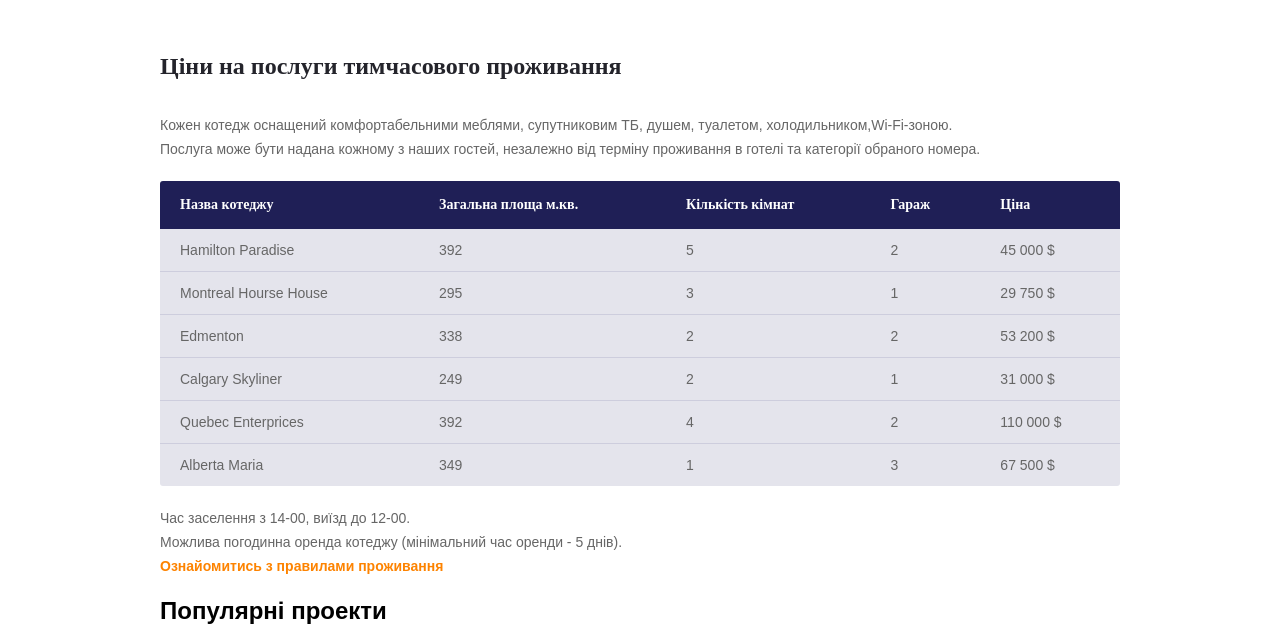
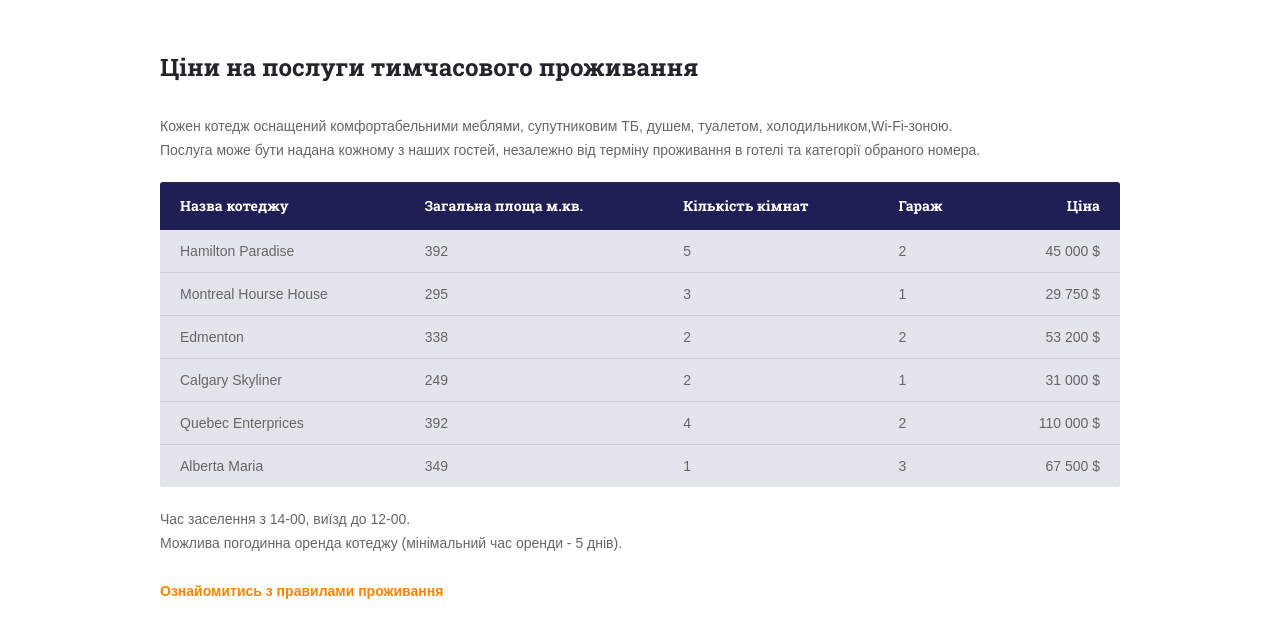
Before and after one commit to lubahubba/hata, a plain HTML site: page price.html in a window 1280 px wide. Shown: the part 178-804 px from the top of the page. Drawn offline with Linux system fonts and the light colour scheme.

Commit message:
maje vse

```diff
--- a/css/style.css
+++ b/css/style.css
@@ -1,6 +1,24 @@
+@font-face {
+    font-family: 'Roboto Slab';
+    src: url('../fonts/RobotoSlab-Bold.woff2') format('woff2'),
+        url('../fonts/RobotoSlab-Bold.woff') format('woff');
+    font-weight: bold;
+    font-style: normal;
+    font-display: swap;
+}
+
+@font-face {
+    font-family: 'Roboto Slab';
+    src: url('../fonts/RobotoSlab-Regular.woff2') format('woff2'),
+        url('../fonts/RobotoSlab-Regular.woff') format('woff');
+    font-weight: normal;
+    font-style: normal;
+    font-display: swap;
+}
+
 body {
     margin: 0;
-    font-family: "Arial";
+    font-family: "Arial", serif;
 }
 
 .wrapper {
@@ -20,6 +38,11 @@ body {
     width: 22.5%;
     min-width: 219px;
     box-sizing: border-box;
+}
+
+header {
+    border-radius: 0;
+    border-bottom: 1px solid #cdcddd;
 }
 
 .header {
@@ -198,14 +221,15 @@ a.tel:before {
 }
 
 .img p {
-    margin: 5px 0;
+    margin: 5px;
 }
 
 .title {
     font-size: 30px;
     letter-spacing: 2px;
     line-height: 24px;
-    font-weight: 700px;
+    color: #fff;
+    font-weight: 700;
     font-family: "Roboto Slab";
 }
 
@@ -242,6 +266,7 @@ p.price {
     justify-content: space-between;
     padding: 37px 0;
 }
+
 .main-pace {
     padding: 37px 0;
 }
@@ -254,8 +279,10 @@ p.price {
 }
 
 .discription {
-    max-width: 940px;
-
+    max-width: 960px;
+    padding-bottom: 34px;
+    border-radius: 0;
+    border-bottom: 1px solid #cdcddd;
 }
 
 .content h1 {
@@ -263,6 +290,7 @@ p.price {
     line-height: 24px;
     color: #24242b;
     font-weight: 700;
+    font-family: "Roboto Slab";
 }
 
 .discription h1 {
@@ -282,9 +310,9 @@ p.price {
 }
 
 .content p {
+    color: #666;
     font-size: 14px;
     line-height: 24px;
-    color: #666;
 }
 
 table {
@@ -296,7 +324,7 @@ table {
 
 }
 
-thead th {
+th {
     padding: 12px 20px;
     color: #fff;
     font-weight: 700;
@@ -313,6 +341,11 @@ th:last-child {
     border-radius: 0 3px 0 0;
 }
 
+th:last-child,
+td:last-child {
+    text-align: right;
+}
+
 tbody {
     border-radius: 3px;
     background-color: #e4e4ec;
@@ -322,10 +355,17 @@ tbody tr:not(:last-child) {
     border-bottom: 1px solid #cdcddd;
 }
 
+tr {
+    color: #666;
+    font-size: 14px;
+    line-height: 24px;
+}
+
 td {
     padding: 9px 20px;
-    color: #666;
+
 }
+
 
 .discription a {
     font-size: 14px;
@@ -355,8 +395,26 @@ td {
 tr:last-child>td:first-child {
     border-radius: 0 0 0 3px;
 }
+
 tr:last-child>td:last-child {
     border-radius: 0 0 3px 0;
+}
+
+tr:hover {
+    color: #fff;
+    background-color: #fd8300;
+}
+
+.more{
+    padding-top: 24px;
+}
+
+section h2 {
+    font-size: 24px;
+    line-height: 24px;
+    color: #24242b;
+    font-weight: 700;
+    font-family: "Roboto Slab";
 }
 
 .figure h3 {
@@ -404,7 +462,7 @@ tr:last-child>td:last-child {
     margin: 0;
     padding: 13px 16px;
     background-color: #1f1f56;
-   border-radius: 3px 3px 0 0;
+    border-radius: 3px 3px 0 0;
     font-size: 16px;
     line-height: 24px;
     color: #ffffff;
@@ -460,7 +518,7 @@ tr:last-child>td:last-child {
     transition: transform .3s ease;
 }
 
-.menu>li>a:hover:before {
+.menu>li:hover>a:before {
     border-bottom: 2px solid #fff;
     border-right: 2px solid #fff;
     transform: rotate(45deg);
@@ -482,13 +540,15 @@ tr:last-child>td:last-child {
 }
 
 .menu-list a:hover {
+
     background-color: #cecedd;
 }
 
-.menu:last-child{
+.menu:last-child {
     border-radius: 0 0 3px 3px;
 }
-.menu>li:last-child:hover>a{
+
+.menu>li:last-child:hover>a {
     border-radius: 0 0 3px 3px;
 }
 
@@ -500,7 +560,7 @@ footer {
 .footer {
     display: flex;
     justify-content: space-between;
-    align-items: flex-start ;
+    align-items: flex-start;
 
 }
 
@@ -511,7 +571,7 @@ footer {
 .footer nav {
     display: flex;
     justify-content: flex-start;
-    align-items: flex-start ;
+    align-items: flex-start;
 }
 
 .footer-ul {
--- /dev/null
+++ b/font/stylesheet.css
@@ -0,0 +1,17 @@
+@font-face {
+    font-family: 'Roboto Slab';
+    src: url('../fonts/RobotoSlab-Bold.woff2') format('woff2'),
+        url('../fonts/RobotoSlab-Bold.woff') format('woff');
+    font-weight: bold;
+    font-style: normal;
+    font-display: swap;
+}
+
+@font-face {
+    font-family: 'Roboto Slab';
+    src: url('../fonts/RobotoSlab-Regular.woff2') format('woff2'),
+        url('../fonts/RobotoSlab-Regular.woff') format('woff');
+    font-weight: normal;
+    font-style: normal;
+    font-display: swap;
+}
--- /dev/null
+++ b/fonts/stylesheet.css
@@ -0,0 +1,17 @@
+@font-face {
+    font-family: 'Roboto Slab';
+    src: url('RobotoSlab-Bold.woff2') format('woff2'),
+        url('RobotoSlab-Bold.woff') format('woff');
+    font-weight: bold;
+    font-style: normal;
+    font-display: swap;
+}
+
+@font-face {
+    font-family: 'Roboto Slab';
+    src: url('RobotoSlab-Regular.woff2') format('woff2'),
+        url('RobotoSlab-Regular.woff') format('woff');
+    font-weight: normal;
+    font-style: normal;
+    font-display: swap;
+}
--- a/price.html
+++ b/price.html
@@ -123,7 +123,7 @@
                     </table>
                     <p>Час заселення з 14-00, виїзд до 12-00.</p>
                     <p>Можлива погодинна оренда котеджу (мінімальний час оренди - 5 днів).</p>
-                    <a href="#">Ознайомитись з правилами проживання</a>
+                    <p class="more"><a href="#">Ознайомитись з правилами проживання</a></p>
                 </section>
                 <section>
                     <h2>Популярні проекти</h2>
```
Also changed, not shown: index.html (+7 -4 lines), fonts/RobotoSlab-Bold.ttf (added), fonts/RobotoSlab-Bold.woff (added), fonts/RobotoSlab-Bold.woff2 (added), fonts/RobotoSlab-Regular.ttf (added), fonts/RobotoSlab-Regular.woff (added), fonts/RobotoSlab-Regular.woff2 (added).
